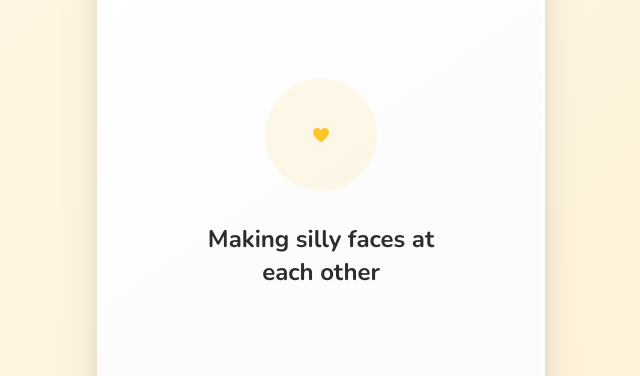
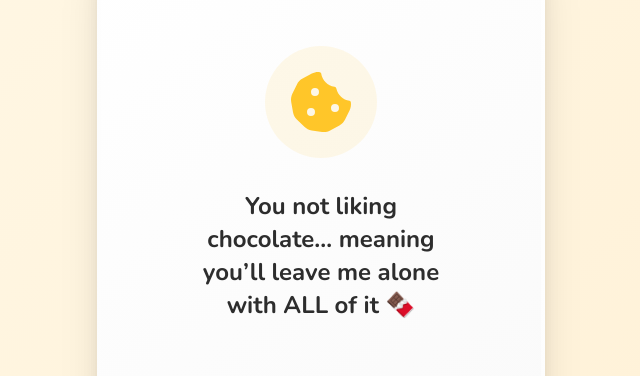
Before and after one commit to Azzeccagarbugli/emma, a Next.js app: page /play in a window 1280 px wide. Shown: the part 166-542 px from the top of the page, without its empty margins (319-959 px from the left). Built offline with nearby package versions, Linux system fonts and the light colour scheme.

Commit message:
feat: ✨ Update UI elements and card content for a more engaging user experience

```diff
--- a/app/page.tsx
+++ b/app/page.tsx
@@ -19,12 +19,12 @@ export default function Home() {
       <div className="flex flex-col items-center text-center z-10 max-w-sm">
         <div className="mb-8">
           <div className="w-24 h-24 bg-bumble rounded-full flex items-center justify-center mb-6 shadow-lg animate-pulse-glow mx-auto">
-            <span className="text-4xl">👋</span>
+            <span className="text-4xl">🦄</span>
           </div>
         </div>
 
         <h1 className="text-5xl font-black text-text-dark mb-4 tracking-tight">
-          Hey Emma!
+          Ciao Emma!
         </h1>
 
         <p className="text-xl text-text-muted font-semibold mb-2">
@@ -32,8 +32,8 @@ export default function Home() {
         </p>
 
         <p className="text-text-muted/80 text-base leading-relaxed mb-12">
-          Swipe through some cards and let&apos;s see how much we have in common!
-          <span className="inline-block ml-1">✨</span>
+          Since you told me that I wasn't able to build websites, I wanted to prove you wrong, and here it is, let's see if you can play!
+          <span className="inline-block ml-1">😎</span>
         </p>
 
         <Link
--- a/components/BottomSheet.tsx
+++ b/components/BottomSheet.tsx
@@ -100,7 +100,7 @@ export default function BottomSheet({ isOpen, onClose, message }: BottomSheetPro
                                 transition: 'all 0.5s cubic-bezier(0.34, 1.56, 0.64, 1) 0.1s',
                             }}
                         >
-                            <FontAwesomeIcon icon={faHeart} className="w-9 h-9 text-white" />
+                            <FontAwesomeIcon icon={faHeart} className="text-white" style={{ fontSize: '1.5rem' }} />
                         </div>
 
                         <h2
@@ -111,7 +111,7 @@ export default function BottomSheet({ isOpen, onClose, message }: BottomSheetPro
                                 transition: 'all 0.4s ease-out 0.15s',
                             }}
                         >
-                            It&apos;s a Match! 🎉
+                            It&apos;s a Match 🎉
                         </h2>
 
                         <p
@@ -135,7 +135,7 @@ export default function BottomSheet({ isOpen, onClose, message }: BottomSheetPro
                                 transition: 'all 0.4s ease-out 0.25s, background-color 0.2s, box-shadow 0.2s',
                             }}
                         >
-                            Keep Going! 💪
+                            Keep Going 👻
                         </button>
                     </div>
                 </div>
--- a/components/SwipeCard.tsx
+++ b/components/SwipeCard.tsx
@@ -4,15 +4,13 @@ import { FontAwesomeIcon } from '@fortawesome/react-fontawesome';
 import { IconDefinition } from '@fortawesome/fontawesome-svg-core';
 import {
     faHeart,
-    faPizzaSlice,
-    faCouch,
-    faMountainSun,
-    faMugHot,
-    faMusic,
-    faBookOpen,
-    faGamepad,
-    faDog,
-    faPlane,
+    faWineGlass,
+    faDumbbell,
+    faFilm,
+    faPassport,
+    faUserSecret,
+    faPeopleGroup,
+    faCookieBite,
 } from '@fortawesome/free-solid-svg-icons';
 import type { Card } from '@/types';
 
@@ -24,15 +22,13 @@ interface SwipeCardProps {
 // Map of icon names to their definitions
 const iconMap: Record<string, IconDefinition> = {
     'heart': faHeart,
-    'pizza-slice': faPizzaSlice,
-    'couch': faCouch,
-    'mountain-sun': faMountainSun,
-    'mug-hot': faMugHot,
-    'music': faMusic,
-    'book-open': faBookOpen,
-    'gamepad': faGamepad,
-    'dog': faDog,
-    'plane': faPlane,
+    'wine-glass': faWineGlass,
+    'dumbbell': faDumbbell,
+    'film': faFilm,
+    'passport': faPassport,
+    'user-secret': faUserSecret,
+    'family': faPeopleGroup,
+    'cookie-bite': faCookieBite,
 };
 
 // Helper to get icon from string name
@@ -66,7 +62,8 @@ export default function SwipeCard({ card, isTop = false }: SwipeCardProps) {
                 )}
                 <FontAwesomeIcon
                     icon={getIcon(card.icon)}
-                    className="w-14 h-14 text-bumble relative z-10"
+                    className="text-bumble relative z-10"
+                    style={{ fontSize: '4rem' }}
                 />
             </div>
 
--- a/data/cards.json
+++ b/data/cards.json
@@ -2,77 +2,56 @@
     "cards": [
         {
             "id": 1,
-            "icon": "pizza-slice",
-            "text": "Late night pizza runs at 2am",
+            "icon": "wine-glass",
+            "text": "Making an exception and drinking *actual alcohol* just for you… and immediately regretting it 🍷",
             "expectedSwipe": "right",
-            "matchMessage": "Same! I'm already hungry thinking about it 🍕"
+            "matchMessage": "Look, I still blame you for that wine + Disaronno combo. You owe me a recovery date 😤"
         },
         {
             "id": 2,
-            "icon": "couch",
-            "text": "Netflix marathons with zero guilt",
+            "icon": "dumbbell",
+            "text": "You're a personal trainer but I *still* haven’t seen you deadlift a single thing 💪",
             "expectedSwipe": "right",
-            "matchMessage": "Perfect match! What are we watching first? 🍿"
+            "matchMessage": "I need proof. Preferably in person. Preferably soon. 😏"
         },
         {
             "id": 3,
-            "icon": "mountain-sun",
-            "text": "Spontaneous road trips to nowhere",
+            "icon": "film",
+            "text": "Watching Stranger Things together even if you ‘know the director’ (sure you do, Hollywood girl) 🎬",
             "expectedSwipe": "right",
-            "matchMessage": "Adventure awaits! Pack your bags! 🚗"
+            "matchMessage": "If the director calls mid-episode, tell him he’s interrupting something important 😌"
         },
         {
             "id": 4,
-            "icon": "mug-hot",
-            "text": "Coffee dates over tea dates",
+            "icon": "passport",
+            "text": "Finding out your real name is *Marianna* and instantly realising you’re way more Italian than me 🇮🇹",
             "expectedSwipe": "right",
-            "matchMessage": "Espresso yourself! ☕"
+            "matchMessage": "Marianna??? Bro I wasn’t ready for that plot twist. Say \"ciao\" again I dare you 😮‍💨"
         },
         {
             "id": 5,
-            "icon": "music",
-            "text": "Dancing in the kitchen while cooking",
+            "icon": "user-secret",
+            "text": "You thinking I catfished you because I cut my hair and lost all my curls ✂️",
             "expectedSwipe": "right",
-            "matchMessage": "Let's turn up the music! 💃"
+            "matchMessage": "Plot twist: YOU were supposed to be the catfish, the fat woman from the memes 😏"
         },
         {
             "id": 6,
-            "icon": "book-open",
-            "text": "Reading books in cozy corners",
+            "icon": "family",
+            "text": "Meeting your dad Diego because honestly… he might be even more fun than you 🤭",
             "expectedSwipe": "right",
-            "matchMessage": "A fellow bookworm! What's your favorite? 📚"
+            "matchMessage": "Tell Diego to get ready, I'm bringing wine. (Not for me. Never again.)"
         },
         {
             "id": 7,
-            "icon": "gamepad",
-            "text": "Video game nights until 3am",
+            "icon": "cookie-bite",
+            "text": "You not liking chocolate… meaning you’ll leave me alone with ALL of it 🍫",
             "expectedSwipe": "right",
-            "matchMessage": "Game on! Winner picks dinner 🎮"
-        },
-        {
-            "id": 8,
-            "icon": "dog",
-            "text": "Stopping to pet every dog we see",
-            "expectedSwipe": "right",
-            "matchMessage": "Obviously! Dogs make everything better 🐕"
-        },
-        {
-            "id": 9,
-            "icon": "plane",
-            "text": "Dreaming about our next adventure",
-            "expectedSwipe": "right",
-            "matchMessage": "Where should we go first? ✈️"
-        },
-        {
-            "id": 10,
-            "icon": "heart",
-            "text": "Making silly faces at each other",
-            "expectedSwipe": "right",
-            "matchMessage": "You're already making me smile 😊"
+            "matchMessage": "Dangerous. We need to share or I’ll literally die of happiness and sugar 🎂"
         }
     ],
     "conclusion": {
-        "title": "We're definitely a match!",
-        "message": "Looks like we have so much in common... Can't wait to do all of this together! 💛"
+        "title": "Ok fine, we’re a match 😌",
+        "message": "Between the wine, the curls, Stranger Things, and your Italian alter-ego Marianna… I guess we’ve got unfinished business. 👀"
     }
 }
```
